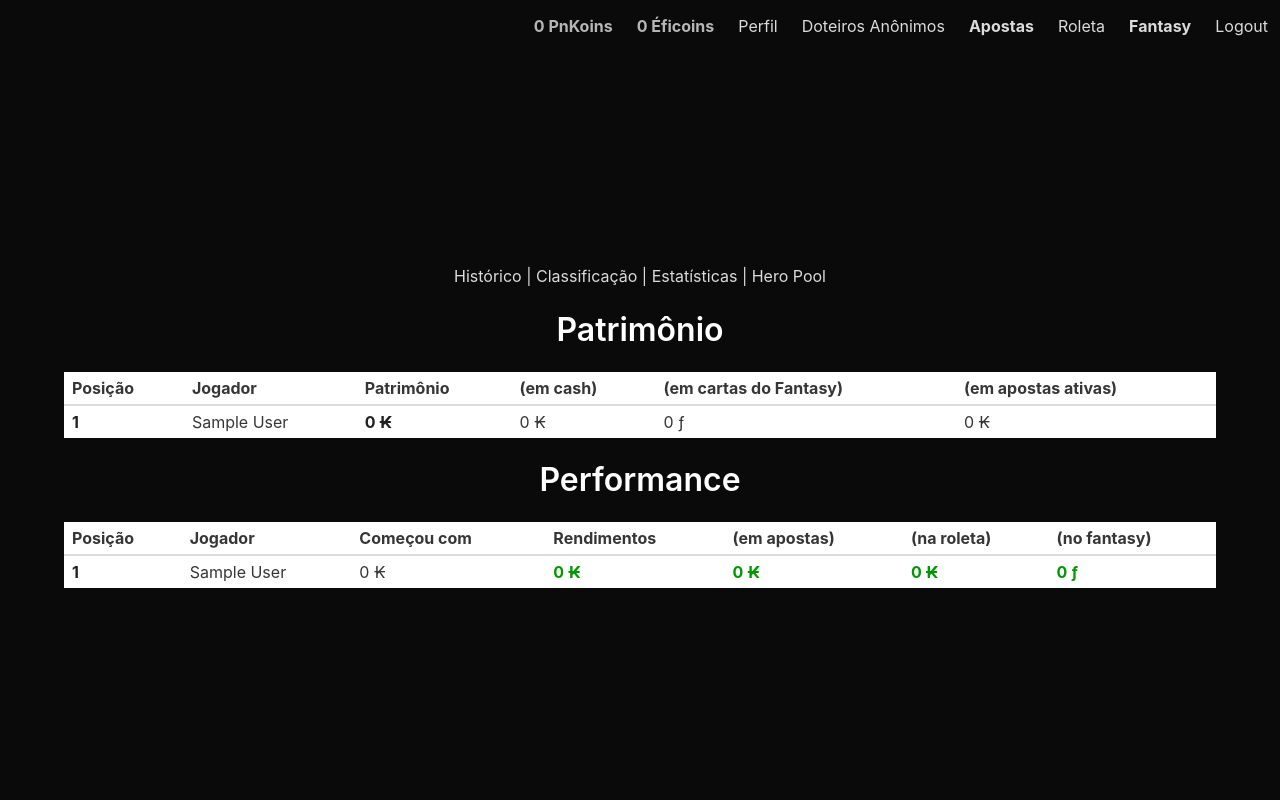
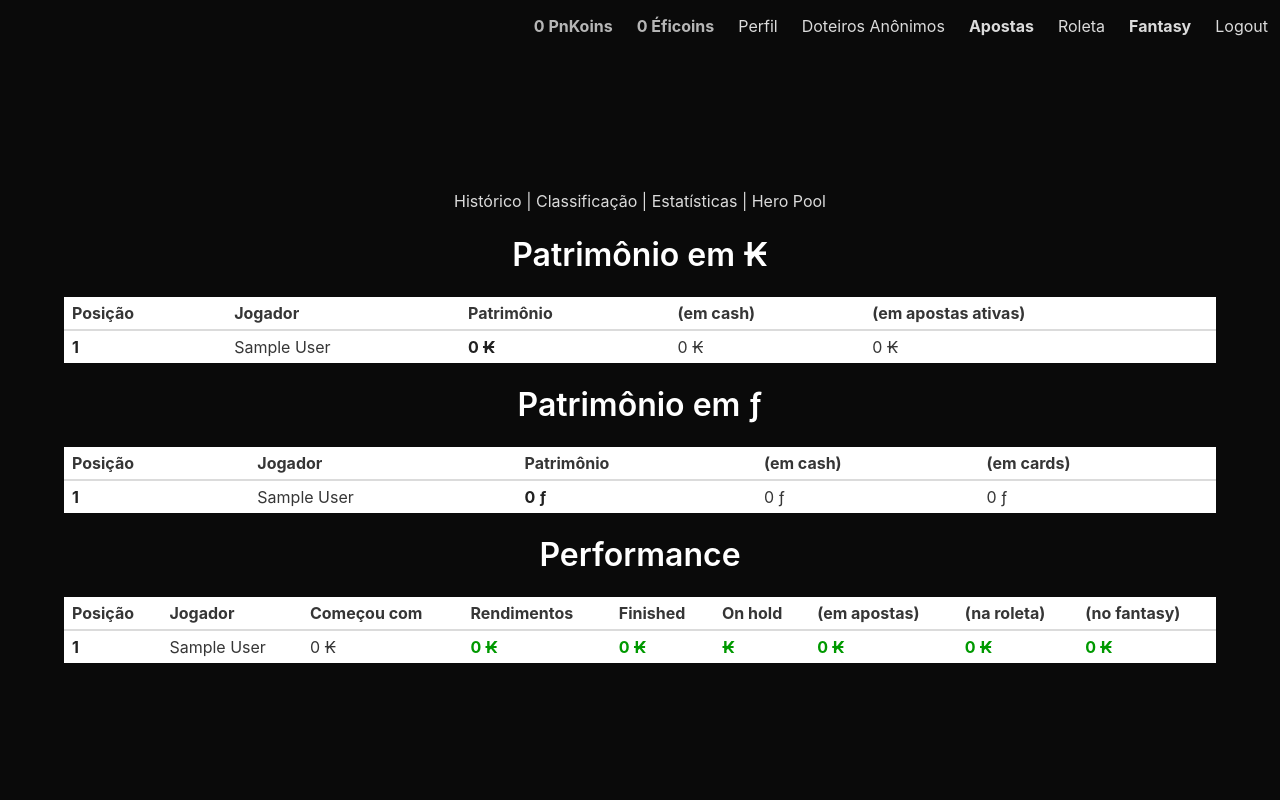
Before and after one commit to bsguedes/pnkasino, a Flask app: page /ranking in a window 1280 px wide. Run offline with Flask 2, Linux system fonts and the light colour scheme; the visitor is signed in with stand-in values (Sample User, id 1); data comes from the database, SQL or seed files in the repository; data that the repository does not hold is empty.

Commit message:
add rewards earnings

```diff
--- a/admin.py
+++ b/admin.py
@@ -150,7 +150,7 @@
             if user is not None:
                 prize = player['earnings'] + player['bonus']
                 user.add_pnkoins(prize)
-                user.fantasy_earnings += prize
+                user.rewards_earnings += prize
                 db.session.commit()
                 if player['bonus'] == 5000:
                     user.assign_achievement(heroes.LUNA)
--- a/main.py
+++ b/main.py
@@ -192,12 +192,17 @@
             'profile_id': u.id,
             'base': u.pnkoins - total_earnings + on_hold,
             'earnings': u.earnings - finished,
+            'bets_on_hold': on_hold,
+            'finished': finished,
             'roulette': u.roulette_earnings,
             'fantasy': u.fantasy_earnings,
             'total_earnings': total_earnings,
+            'rewards_earnings': u.rewards_earnings,
             'pnkoins': u.pnkoins,
             'betted': on_hold,
             'cards': cards,
+            'fcoins': u.fcoins,
+            'fworth': u.fcoins + cards,
             'worth': u.worth()
         }
         users_payload.append(user_object)
@@ -206,10 +211,19 @@
     i = 1
     for item in performance:
         item['position_performance'] = i
-        item['fantasy_earnings'] = item['fantasy'] + item['cards']
+        item['fantasy_earnings'] = item['fantasy']
         i += 1
 
-    return render_template('ranking.html', users=users_payload, performance=performance)
+    users_fcoins = sorted(users_payload, key=lambda e: -e['fworth'])
+    i = 1
+    for item in users_fcoins:
+        item['position'] = i
+        i += 1
+
+    return render_template('ranking.html',
+                           users=users_payload,
+                           users_fcoins=users_fcoins,
+                           performance=performance)
 
 
 @main.route('/bets')
--- a/models/user.py
+++ b/models/user.py
@@ -24,6 +24,7 @@
     login_count = db.Column(db.Integer, nullable=False)
     profile_views = db.Column(db.Integer, nullable=False)
     earnings = db.Column(db.Integer, default=0, nullable=False)
+    rewards_earnings = db.Column(db.Integer, default=0, nullable=False)
     roulette_earnings = db.Column(db.Integer, default=0, nullable=False)
     roulette_attempts = db.Column(db.Integer, default=0, nullable=False)
     fantasy_earnings = db.Column(db.Integer, default=0, nullable=False)
--- a/templates/ranking.html
+++ b/templates/ranking.html
@@ -5,7 +5,7 @@
 {% block content %}
 
 <h1 class="title">
-    Patrimônio
+    Patrimônio em ₭
 </h1>
 
 <table class="table is-narrow table-striped table-responsive table-bordered is-fullwidth">
@@ -15,7 +15,6 @@
         <th>Jogador</th>
         <th>Patrimônio</th>
         <th>(em cash)</th>
-        <th>(em cartas do Fantasy)</th>
         <th>(em apostas ativas)</th>
     </tr>
     </thead>
@@ -31,8 +30,39 @@
         {% endif %}
         <td style="color:#212121;font-weight:bold">{{item['worth']}} ₭</td>
         <td style="color:#363636">{{item['pnkoins']}} ₭</td>
+        <td style="color:#363636">{{item['betted']}} ₭</td>
+    </tr>
+    {% endfor %}
+    </tbody>
+</table>
+
+<h1 class="title">
+    Patrimônio em ƒ
+</h1>
+
+<table class="table is-narrow table-striped table-responsive table-bordered is-fullwidth">
+    <thead>
+    <tr>
+        <th>Posição</th>
+        <th>Jogador</th>
+        <th>Patrimônio</th>
+        <th>(em cash)</th>
+        <th>(em cards)</th>
+    </tr>
+    </thead>
+    <tbody>
+    {% for item in users_fcoins %}
+    <tr>
+        <td style="color:#212121;font-weight:bold">{{item['position']}}</td>
+        {% if item['profile_id'] is not none %}
+        <td style="color:#363636"><a href="{{ url_for('prfl.index', user_id=item['profile_id']) }}">{{item['name']}}</a>
+        </td>
+        {% else %}
+        <td style="color:#363636">{{item['name']}}</td>
+        {% endif %}
+        <td style="color:#212121;font-weight:bold">{{item['fworth']}} ƒ</td>
+        <td style="color:#363636">{{item['fcoins']}} ƒ</td>
         <td style="color:#363636">{{item['cards']}} ƒ</td>
-        <td style="color:#363636">{{item['betted']}} ₭</td>
     </tr>
     {% endfor %}
     </tbody>
@@ -49,6 +79,8 @@
         <th>Jogador</th>
         <th>Começou com</th>
         <th>Rendimentos</th>
+        <th>Finished</th>
+        <th>On hold</th>
         <th>(em apostas)</th>
         <th>(na roleta)</th>
         <th>(no fantasy)</th>
@@ -70,6 +102,8 @@
         {% else %}
         <td style="color:#ff0000;font-weight:bold">{{item['total_earnings']}} ₭</td>
         {% endif %}
+        <td style="color:#009900;font-weight:bold">{{item['finished']}} ₭</td>
+        <td style="color:#009900;font-weight:bold">{{item['on_hold']}} ₭</td>
         {% if item['earnings'] >= 0 %}
         <td style="color:#009900;font-weight:bold">{{item['earnings']}} ₭</td>
         {% else %}
@@ -80,10 +114,10 @@
         {% else %}
         <td style="color:#ff0000;font-weight:bold">{{item['roulette']}} ₭</td>
         {% endif %}
-        {% if item['fantasy_earnings'] >= 0 %}
-        <td style="color:#009900;font-weight:bold">{{item['fantasy_earnings']}} ƒ</td>
+        {% if item['rewards_earnings'] >= 0 %}
+        <td style="color:#009900;font-weight:bold">{{item['rewards_earnings']}} ₭</td>
         {% else %}
-        <td style="color:#ff0000;font-weight:bold">{{item['fantasy_earnings']}} ƒ</td>
+        <td style="color:#ff0000;font-weight:bold">{{item['rewards_earnings']}} ₭</td>
         {% endif %}
     </tr>
     {% endfor %}
```
Also changed, not shown: alembic/versions/25a830c68649_add_rewards_earnings.py (added, +30 -0 lines).
